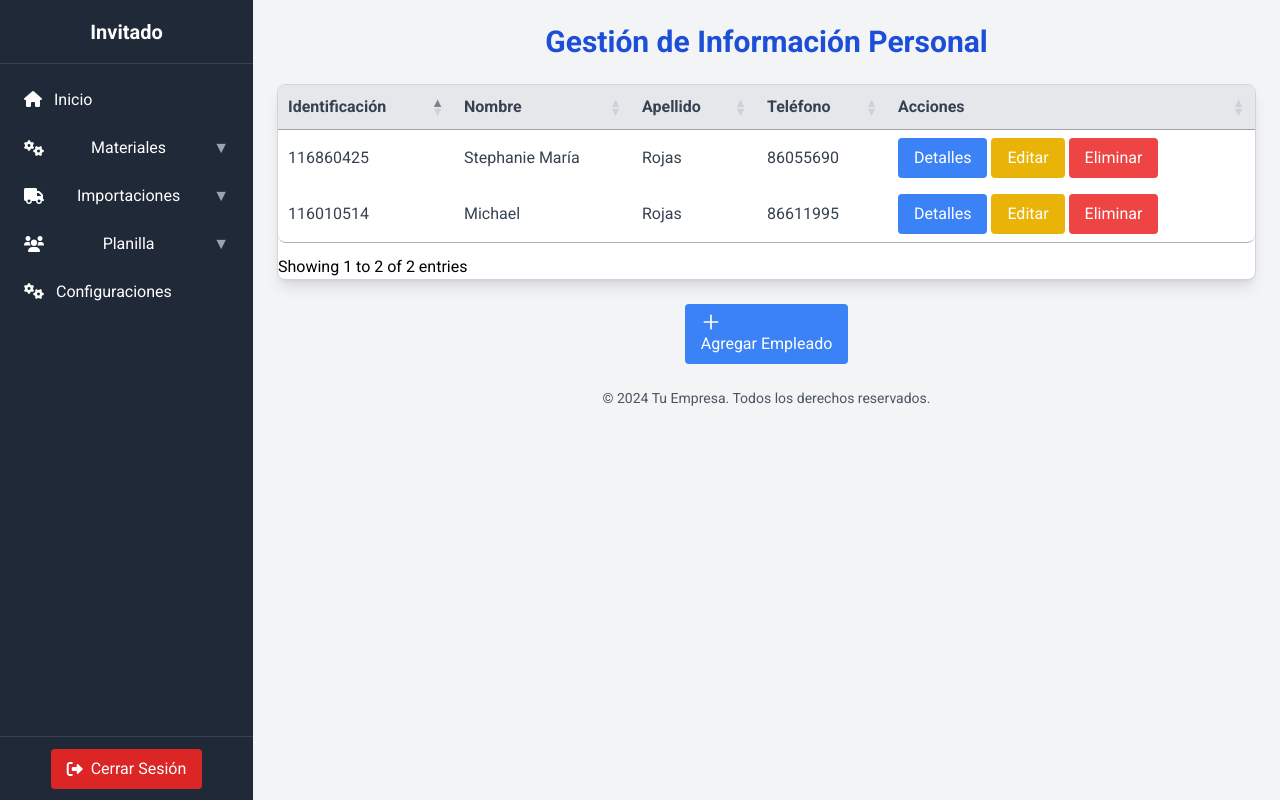
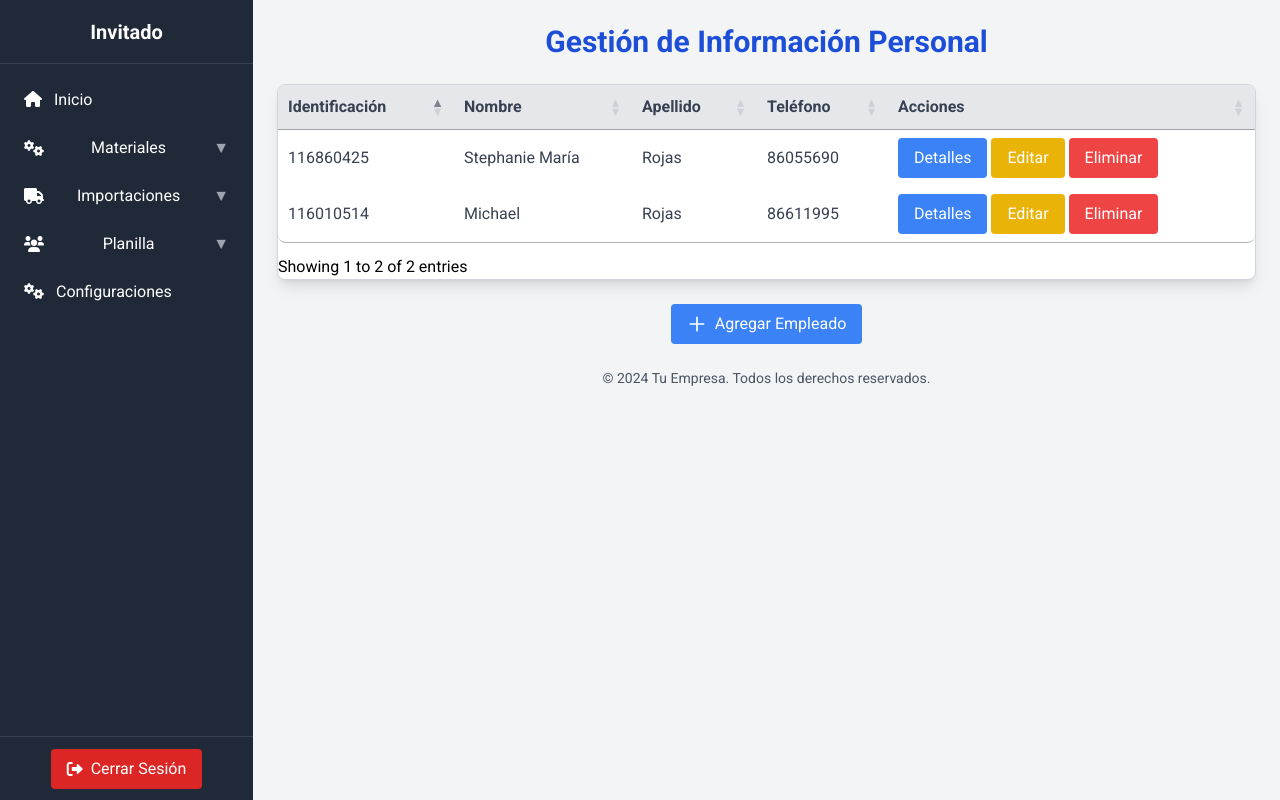
Before and after one commit to MAU312/Imprenta4.0, a PHP site: page /listaEmpleados.php in a window 1280 px wide. Run offline with PHP 8.4, Linux system fonts and the light colour scheme; data comes from the database, SQL or seed files in the repository; some libraries are stand-ins or nearby versions.

Commit message:
Update listaEmpleados.php

```diff
--- a/views/listaEmpleados.php
+++ b/views/listaEmpleados.php
@@ -48,12 +48,13 @@
         </div>
 
         <div class="flex justify-center space-x-4 mb-6">
-            <button id="btnAgregar" class="bg-blue-500 text-white px-4 py-2 rounded hover:bg-blue-600 transition duration-200">
+            <button id="btnAgregar" class="bg-blue-500 text-white px-4 py-2 rounded hover:bg-blue-600 transition duration-200 flex items-center">
                 <svg xmlns="http://www.w3.org/2000/svg" class="h-5 w-5 mr-2" fill="none" viewBox="0 0 24 24" stroke="currentColor" stroke-width="2">
                     <path stroke-linecap="round" stroke-linejoin="round" d="M12 4v16m8-8H4" />
                 </svg>
-                Agregar Empleado
+                <span>Agregar Empleado</span>
             </button>
+
         </div>
 
         <!-- Footer -->
```
